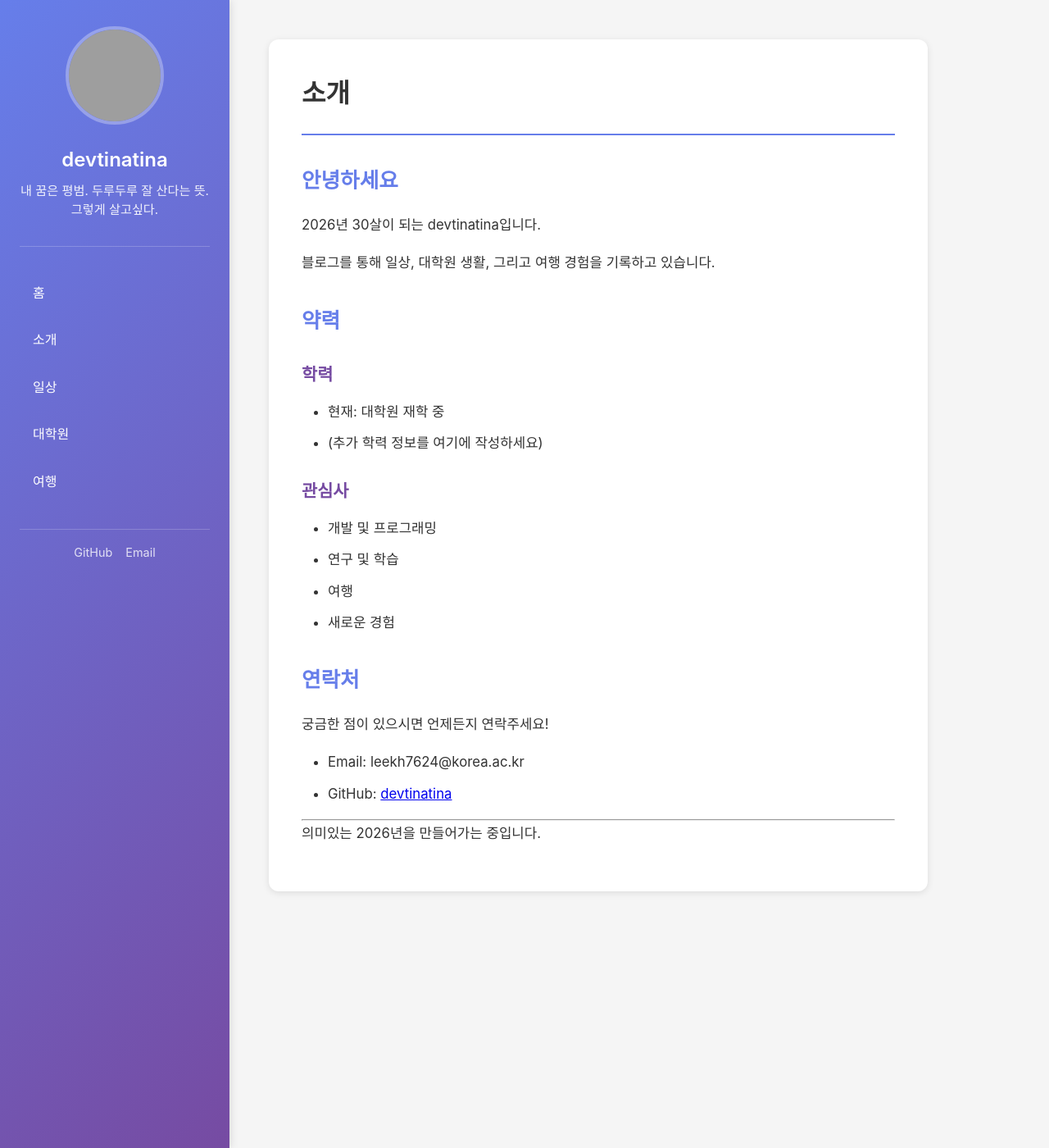
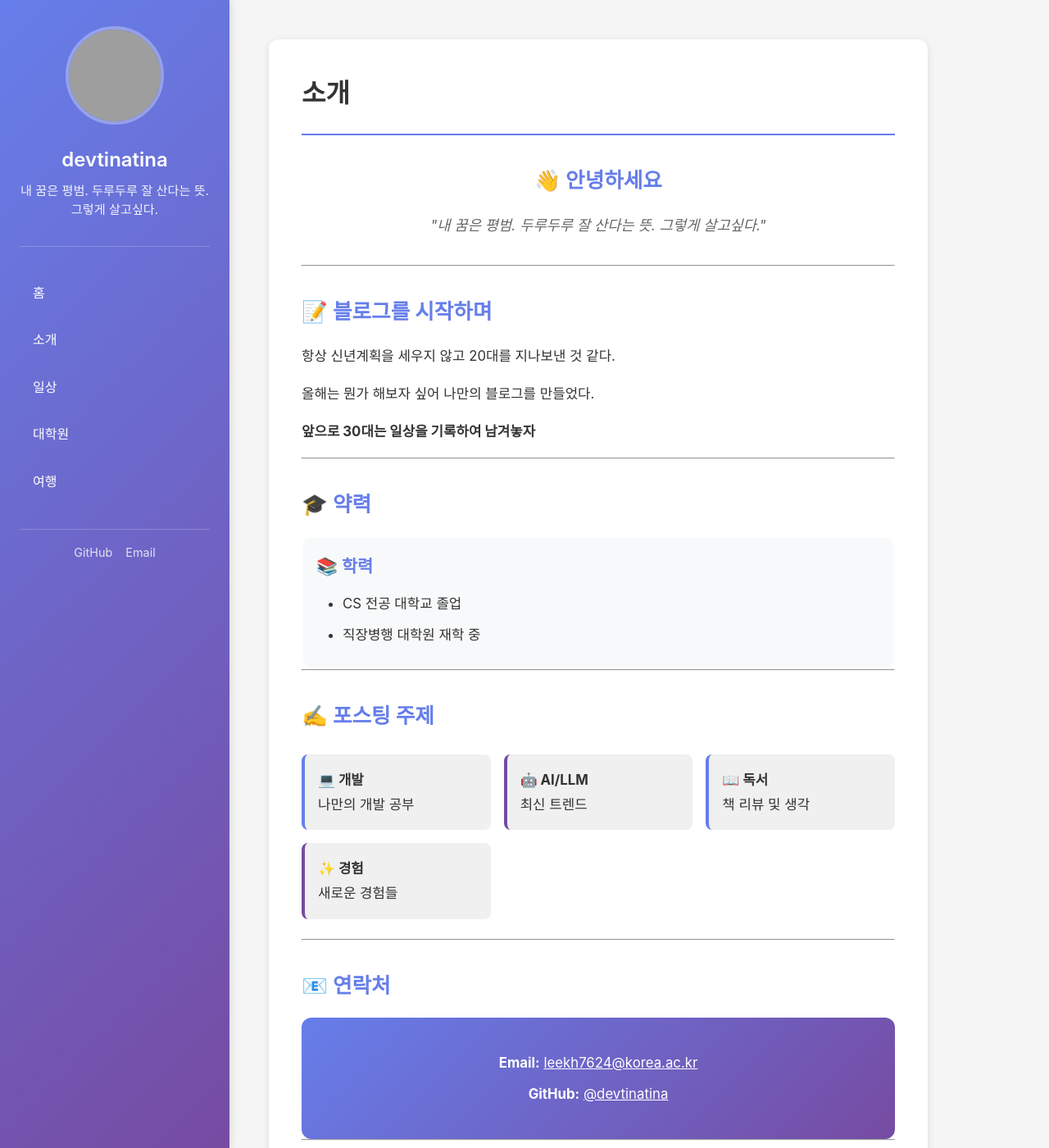
Before and after one commit to devtinatina/devtinatina.github.io, a Jekyll site: the page built from about.md, in a window 1280 px wide and 1400 px high. Shown: the whole window at 82% size. Built offline with Jekyll 4.4.1, drawn with Linux system fonts in a browser that asks for light colours; some of the changed text lies outside the part shown; grey boxes are pictures that could not be loaded.

Commit message:
Improve about page layout with visual enhancements
- Add centered header with bio quote
- Add emojis for better visual hierarchy
- Create card-style layout for topics
- Add gradient background for contact section
- Improve overall spacing and readability

🤖 Generated with [Claude Code](https://claude.com/claude-code)

Co-Authored-By: Claude Sonnet 4.5 <noreply@anthropic.com>

```diff
--- a/about.md
+++ b/about.md
@@ -4,31 +4,79 @@ title: 소개
 permalink: /about/
 ---
 
-## 안녕하세요
-
-2026년 30살이 되는 devtinatina입니다.
-
-블로그를 통해 일상, 대학원 생활, 그리고 여행 경험을 기록하고 있습니다.
-
-## 약력
-
-### 학력
-- 현재: 대학원 재학 중
-- (추가 학력 정보를 여기에 작성하세요)
-
-### 관심사
-- 개발 및 프로그래밍
-- 연구 및 학습
-- 여행
-- 새로운 경험
-
-## 연락처
-
-궁금한 점이 있으시면 언제든지 연락주세요!
-
-- Email: leekh7624@korea.ac.kr
-- GitHub: [devtinatina](https://github.com/devtinatina)
+<div style="text-align: center; margin: 2rem 0;">
+  <h2 style="color: #667eea; margin-bottom: 1rem;">👋 안녕하세요</h2>
+  <p style="font-size: 1.1rem; color: #666; font-style: italic;">
+    "내 꿈은 평범. 두루두루 잘 산다는 뜻. 그렇게 살고싶다."
+  </p>
+</div>
 
 ---
 
-> 의미있는 2026년을 만들어가는 중입니다.
+## 📝 블로그를 시작하며
+
+항상 신년계획을 세우지 않고 20대를 지나보낸 것 같다.
+
+올해는 뭔가 해보자 싶어 나만의 블로그를 만들었다.
+
+**앞으로 30대는 일상을 기록하여 남겨놓자**
+
+---
+
+## 🎓 약력
+
+<table style="width: 100%; border: none;">
+  <tr>
+    <td style="border: none; padding: 1rem; background: #f8f9fa; border-radius: 8px; margin-bottom: 1rem;">
+      <h3 style="margin-top: 0; color: #667eea;">📚 학력</h3>
+      <ul style="margin-bottom: 0;">
+        <li>CS 전공 대학교 졸업</li>
+        <li>직장병행 대학원 재학 중</li>
+      </ul>
+    </td>
+  </tr>
+</table>
+
+---
+
+## ✍️ 포스팅 주제
+
+<div style="display: grid; grid-template-columns: repeat(auto-fit, minmax(200px, 1fr)); gap: 1rem; margin: 1.5rem 0;">
+  <div style="padding: 1rem; background: #f0f0f0; border-radius: 8px; border-left: 4px solid #667eea;">
+    <strong>💻 개발</strong><br>
+    나만의 개발 공부
+  </div>
+  <div style="padding: 1rem; background: #f0f0f0; border-radius: 8px; border-left: 4px solid #764ba2;">
+    <strong>🤖 AI/LLM</strong><br>
+    최신 트렌드
+  </div>
+  <div style="padding: 1rem; background: #f0f0f0; border-radius: 8px; border-left: 4px solid #667eea;">
+    <strong>📖 독서</strong><br>
+    책 리뷰 및 생각
+  </div>
+  <div style="padding: 1rem; background: #f0f0f0; border-radius: 8px; border-left: 4px solid #764ba2;">
+    <strong>✨ 경험</strong><br>
+    새로운 경험들
+  </div>
+</div>
+
+---
+
+## 📧 연락처
+
+<div style="background: linear-gradient(135deg, #667eea 0%, #764ba2 100%); padding: 2rem; border-radius: 12px; color: white; text-align: center;">
+  <p style="margin: 0.5rem 0;">
+    <strong>Email:</strong>
+    <a href="mailto:leekh7624@korea.ac.kr" style="color: white; text-decoration: underline;">leekh7624@korea.ac.kr</a>
+  </p>
+  <p style="margin: 0.5rem 0;">
+    <strong>GitHub:</strong>
+    <a href="https://github.com/devtinatina" target="_blank" style="color: white; text-decoration: underline;">@devtinatina</a>
+  </p>
+</div>
+
+---
+
+<div style="text-align: center; color: #999; font-size: 0.9rem; margin-top: 3rem;">
+  <p>2026년, 의미있는 한 해를 만들어가는 중입니다.</p>
+</div>
```
